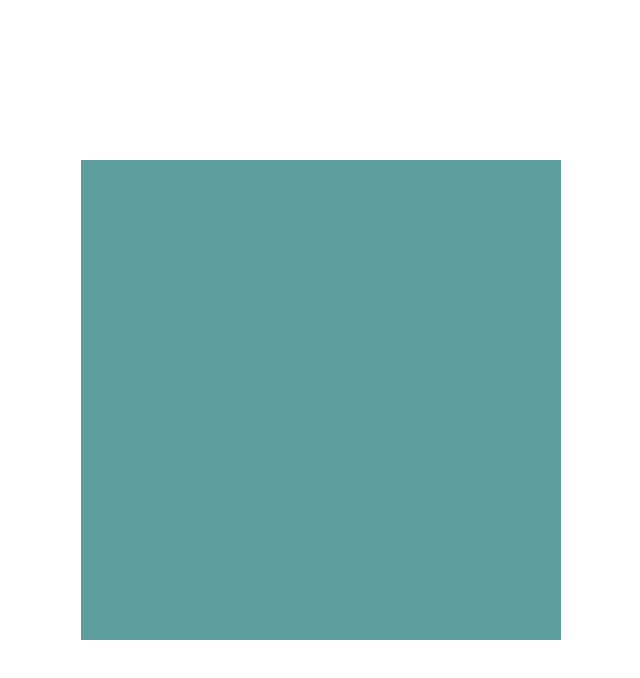
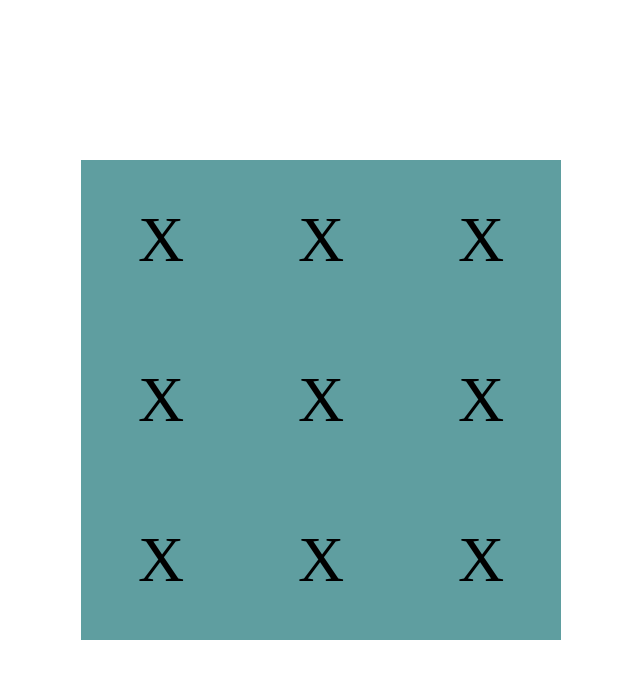
Before and after one commit to manvinderjit/2023-TOP-Project-Tic-Tac-Toe, a plain HTML site: page index.html in a window 1280 px wide. Shown: the whole page, without its empty margins (319-959 px from the left). Drawn offline with Linux system fonts and the light colour scheme.

Commit message:
refact: refactored gameboard generation

```diff
--- a/script.js
+++ b/script.js
@@ -9,23 +9,35 @@ const PlayerFactory = (name, marker) => {
     return { name, marker, age };
 }
 
-const displayController = (() => {
+const DisplayController = (() => {
 
     const gameboardContainer = document.getElementById('gameboard-container');
 
     const generateGrid = () => {
-        for (let i = 1 ; i <= 9; i++) {
-            let gamebox = document.createElement('div');
-            gamebox.classList.add('gamebox');
-            gamebox.id = i;
-            gameboardContainer.appendChild(gamebox);
+        // for (let i = 1 ; i <= 9; i++) {
+        //     let gamebox = document.createElement('div');
+        //     gamebox.classList.add('gamebox');
+        //     gamebox.id = i;
+        //     gamebox.textContent = 'X';
+        //     gameboardContainer.appendChild(gamebox);
+        // }
+
+        for (let i = 1 ; i <= 3; i++) {
+            for (let j = 1 ; j <= 3; j++) {
+                let gamebox = document.createElement('div');
+                gamebox.classList.add('gamebox');
+                gamebox.id = i + '-' + j;
+                gamebox.textContent = 'X';
+                gameboardContainer.appendChild(gamebox);
+            }
         }
     }
 
     return { generateGrid };
+
 })();
 
-displayController.generateGrid();
+DisplayController.generateGrid();
 
 
 const gameFlow = {};
--- a/style.css
+++ b/style.css
@@ -19,4 +19,12 @@ body {
     width: 10rem;
     height: 10rem;
     background-color: cadetblue;
+    display: flex;
+    justify-content: center;
+    align-items: center;
+    font-size: 4rem;
 }
+
+.gamebox:hover {
+    opacity: 0.8;
+}
```
